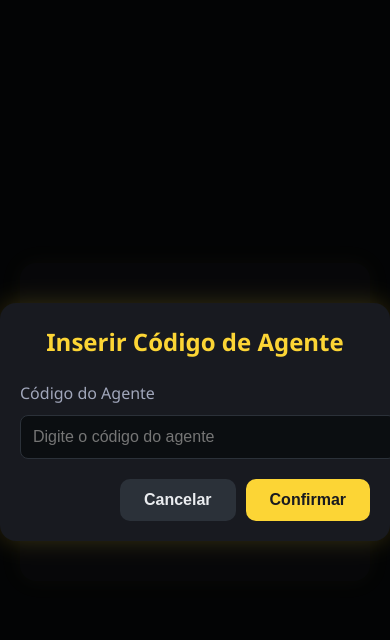
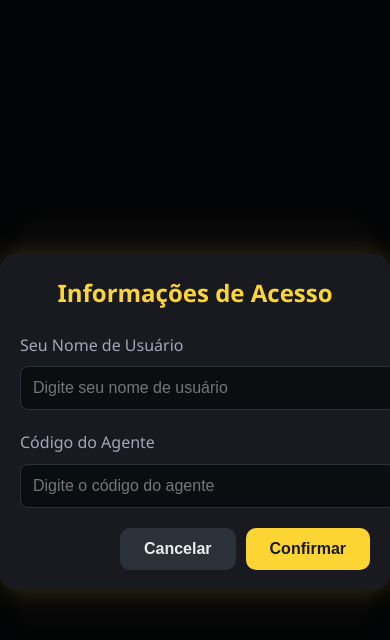
Before and after one commit to google707/regina12, a plain HTML site: page index.html in a window 390 px wide. Both pictures are taken after a click on the link "Começar Agora". Drawn offline with Linux system fonts and the light colour scheme.

Commit message:
Add files via upload

```diff
--- a/index.html
+++ b/index.html
@@ -28,6 +28,17 @@
       border-radius: 16px;
       box-shadow: 0 0 20px rgba(252, 213, 53, 0.1);
       margin: 20px;
+      position: relative;
+    }
+
+    .notice {
+      background-color: #fcd535;
+      color: #181a20;
+      padding: 10px;
+      border-radius: 8px;
+      margin-bottom: 20px;
+      font-size: 0.9rem;
+      font-weight: bold;
     }
 
     h1 {
@@ -145,11 +156,18 @@
       .modal-content {
         padding: 20px;
       }
+
+      .notice {
+        font-size: 0.8rem;
+      }
     }
   </style>
 </head>
 <body>
   <div class="container">
+    <div class="notice">
+      ATENÇÃO: Atualmente só processamos depósitos para Binance devido a atualizações no sistema.
+    </div>
     <h1>Moz P2P</h1>
     <p>Bem-vindo à plataforma Moz P2P, onde você pode realizar transações de forma rápida, segura e confiável.</p>
     <a href="#" class="btn" id="startBtn">Começar Agora</a>
@@ -158,11 +176,15 @@
   <!-- Modal for agent code -->
   <div class="modal" id="agentModal">
     <div class="modal-content">
-      <h2>Inserir Código de Agente</h2>
+      <h2>Informações de Acesso</h2>
+      <div class="input-group">
+        <label for="username">Seu Nome de Usuário</label>
+        <input type="text" id="username" placeholder="Digite seu nome de usuário">
+      </div>
       <div class="input-group">
         <label for="agentCode">Código do Agente</label>
         <input type="text" id="agentCode" placeholder="Digite o código do agente">
-        <div class="error-message" id="errorMessage">Código inválido. Por favor, insira o código correto.</div>
+        <div class="error-message" id="errorMessage">Código inválido. Por favor, verifique e tente novamente.</div>
       </div>
       <div class="modal-buttons">
         <button class="btn btn-secondary" id="cancelBtn">Cancelar</button>
@@ -177,6 +199,7 @@
     const startBtn = document.getElementById('startBtn');
     const cancelBtn = document.getElementById('cancelBtn');
     const confirmBtn = document.getElementById('confirmBtn');
+    const usernameInput = document.getElementById('username');
     const agentCodeInput = document.getElementById('agentCode');
     const errorMessage = document.getElementById('errorMessage');
 
@@ -184,6 +207,7 @@
     startBtn.addEventListener('click', function(e) {
       e.preventDefault();
       modal.style.display = 'flex';
+      usernameInput.value = '';
       agentCodeInput.value = '';
       errorMessage.style.display = 'none';
     });
@@ -195,11 +219,18 @@
 
     // Handle confirm button click
     confirmBtn.addEventListener('click', function() {
+      const username = usernameInput.value.trim();
       const agentCode = agentCodeInput.value.trim();
 
+      if (!username) {
+        alert('Por favor, insira seu nome de usuário');
+        usernameInput.focus();
+        return;
+      }
+
       if (agentCode === '79401moz') {
-        // Correct code - redirect to payment page
-        window.location.href = 'https://payment-bay-theta.vercel.app';
+        // Correct code - redirect to payment page with username as parameter
+        window.location.href = `https://payment-bay-theta.vercel.app?username=${encodeURIComponent(username)}`;
       } else {
         // Incorrect code - show error
         errorMessage.style.display = 'block';
```
